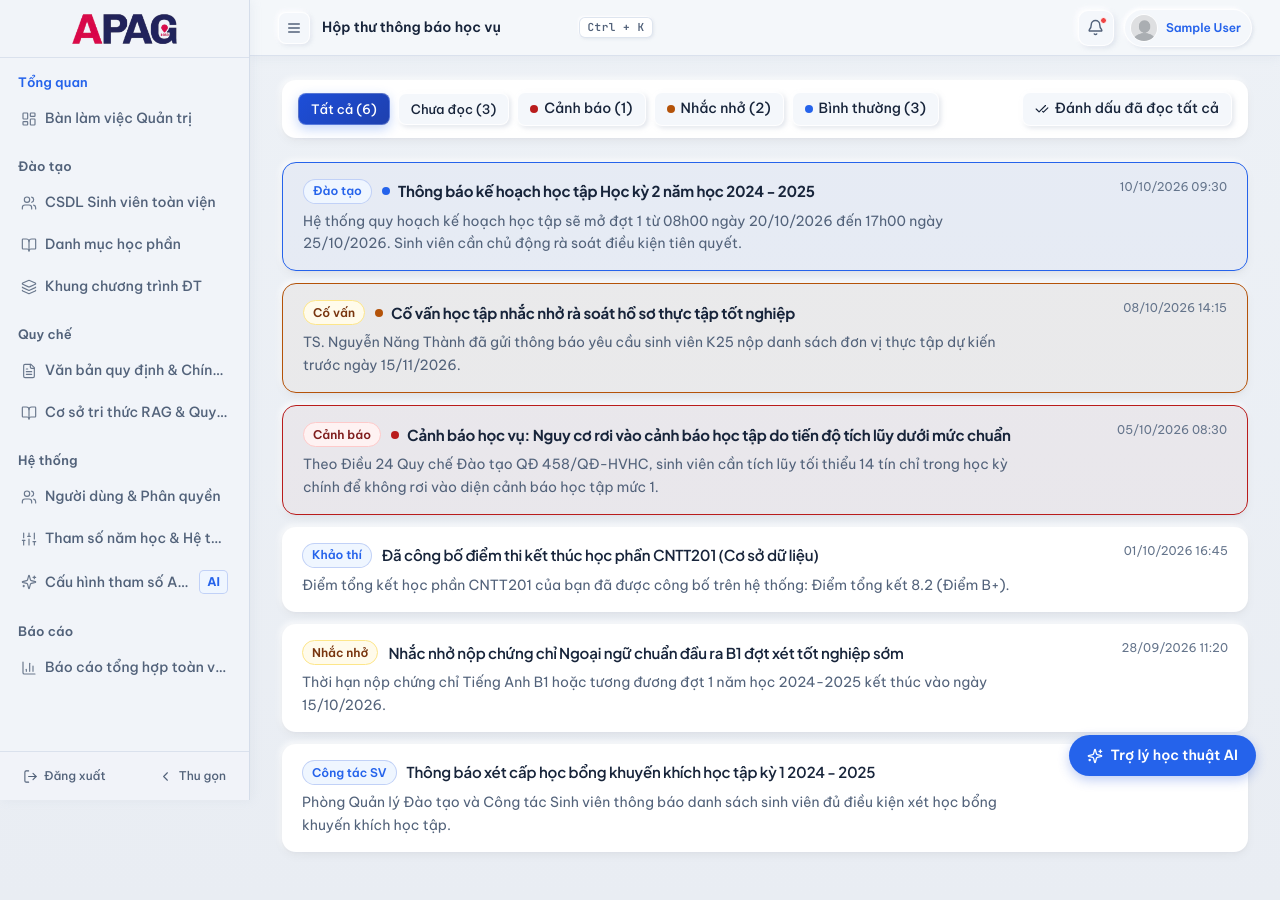
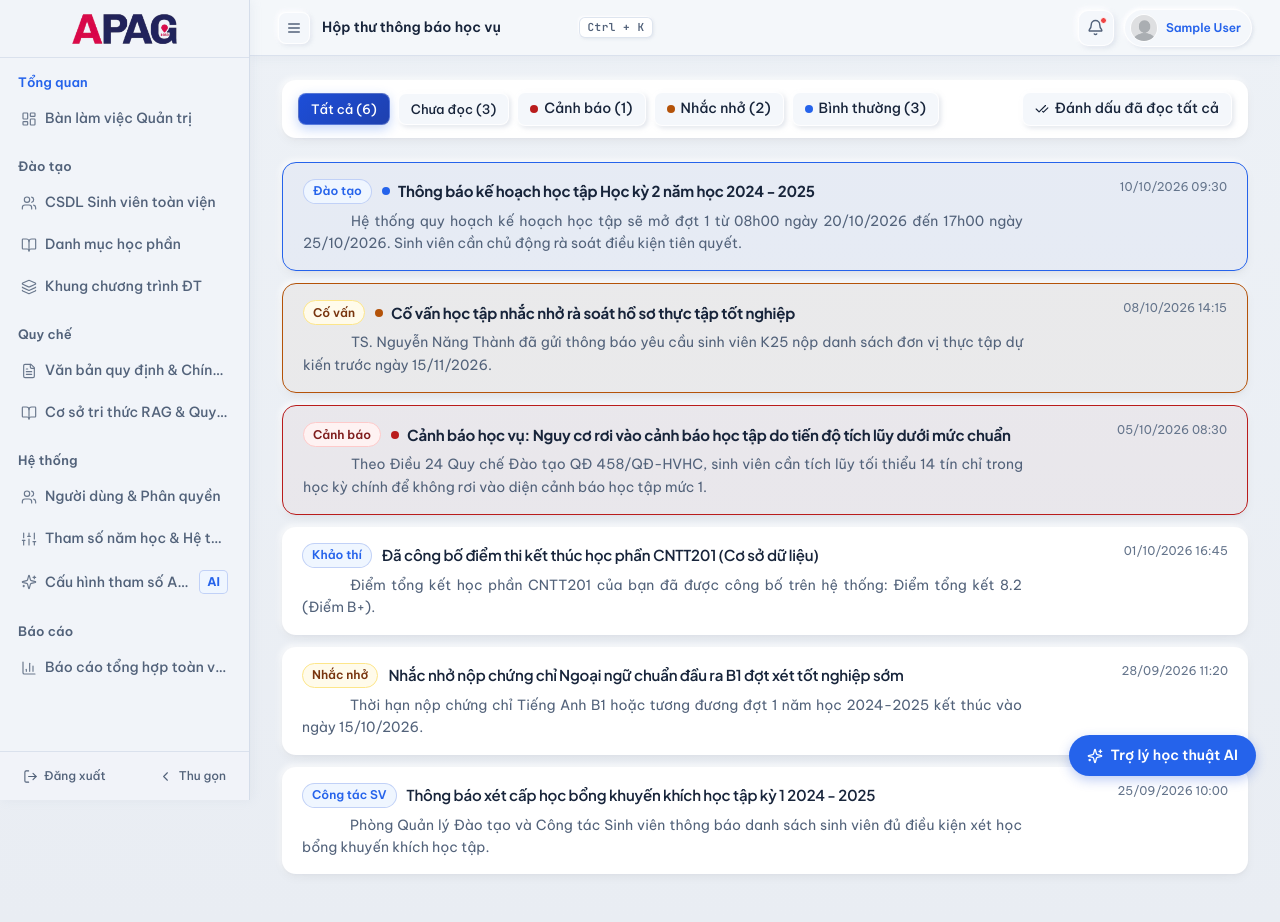
Before and after one commit to td-nqah/Apag-Sis, a React (Vite) app: page /student/notifications in a window 1280 px wide. Before the commit the page ends 900 px from the top, so only its background shows below. Built offline with nearby package versions, Linux system fonts and the light colour scheme; sample sign-in values are in the browser's storage.

Commit message:
style(notifications): thut dau dong noi dung thong bao 1.27cm va can deu hai ben

```diff
--- a/src/pages/student/Notifications.tsx
+++ b/src/pages/student/Notifications.tsx
@@ -271,7 +271,9 @@
                   color: 'var(--text-secondary)',
                   margin: '6px 0 0 0',
                   lineHeight: 1.6,
-                  maxWidth: '720px'
+                  maxWidth: '720px',
+                  textIndent: '1.27cm',
+                  textAlign: 'justify'
                 }}
               >
                 {n.content}
```
